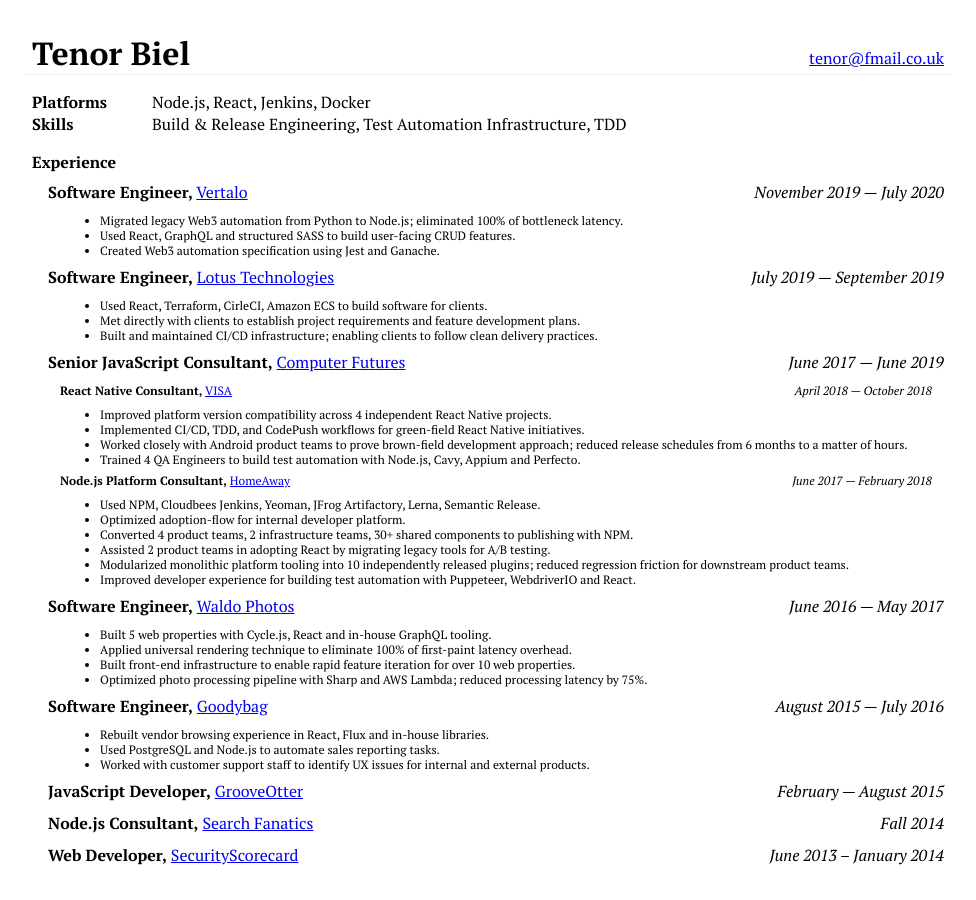
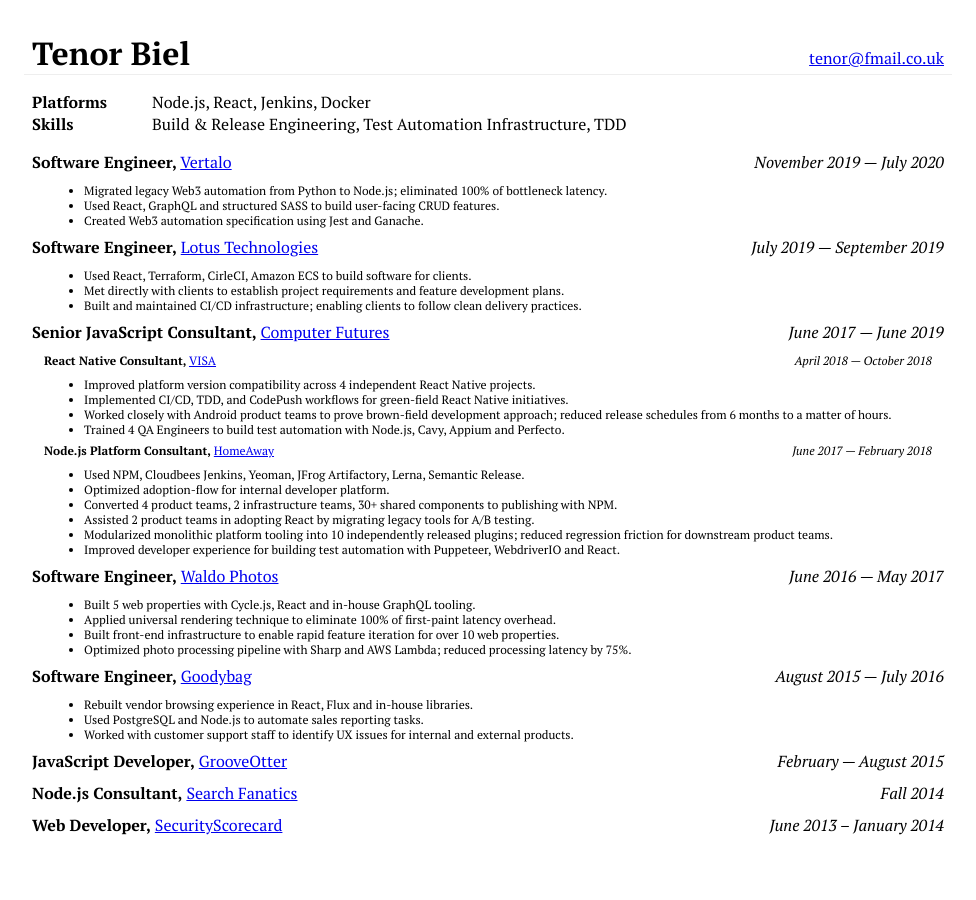
Before and after one commit to L8D/l8d.github.io, a Jekyll site: the page resume/index.html, which Jekyll copies as it is, in a window 1280 px wide. Shown: the whole page, without its empty margins (152-1128 px from the left). Built offline with Jekyll 4.4.1, drawn with Linux system fonts in a browser that asks for light colours; Markdown is read by kramdown in place of the engine named in the settings.

Commit message:
remove indentation and 'experience' heading

```diff
--- a/resume/index.html
+++ b/resume/index.html
@@ -25,9 +25,6 @@
     </section>
 
     <section>
-      <h2>Experience</h2>
-
-      <div class="entries">
       <div class="entry">
         <div>
           <b>Software Engineer,</b>
@@ -168,7 +165,6 @@
 
         <div>June 2013 – January 2014</div>
       </div>
-      </div>
     </section>
   </main>
 </body>
```
Lines whose indentation alone changed are shown as unchanged.
